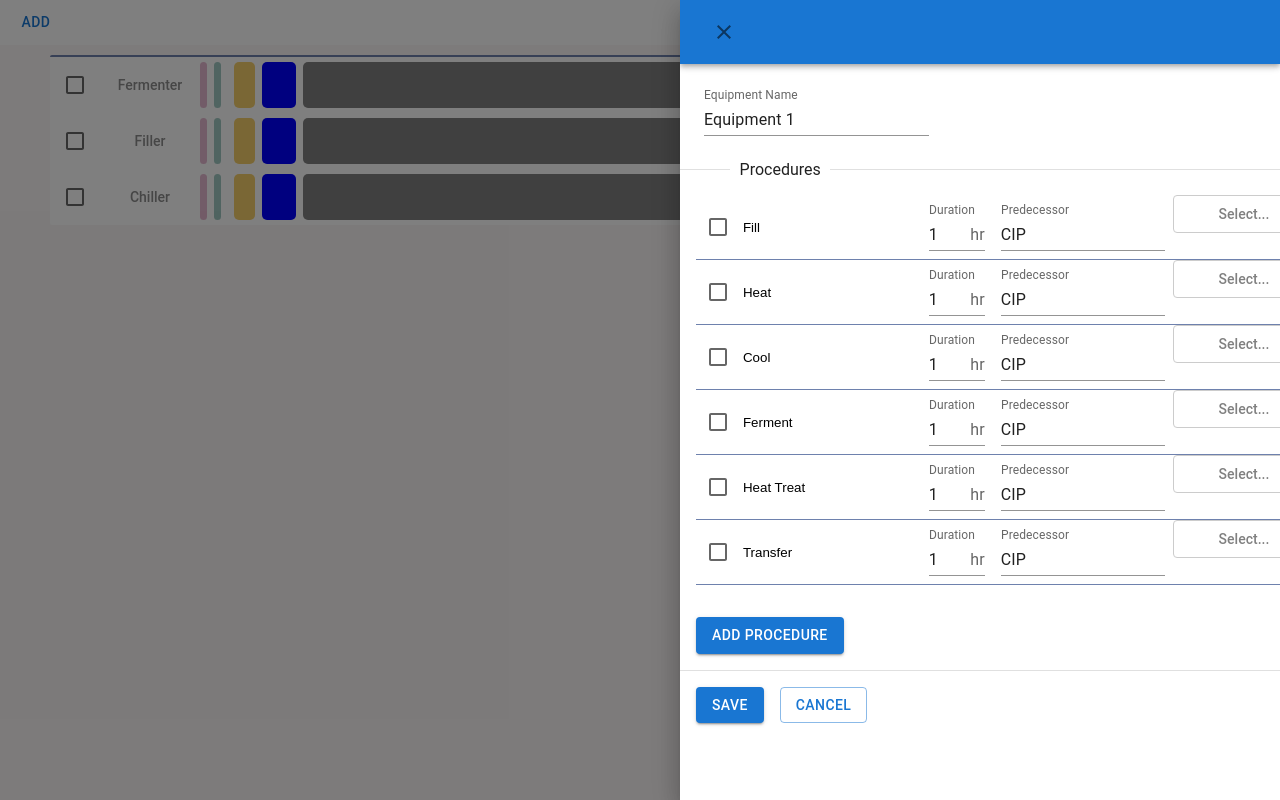
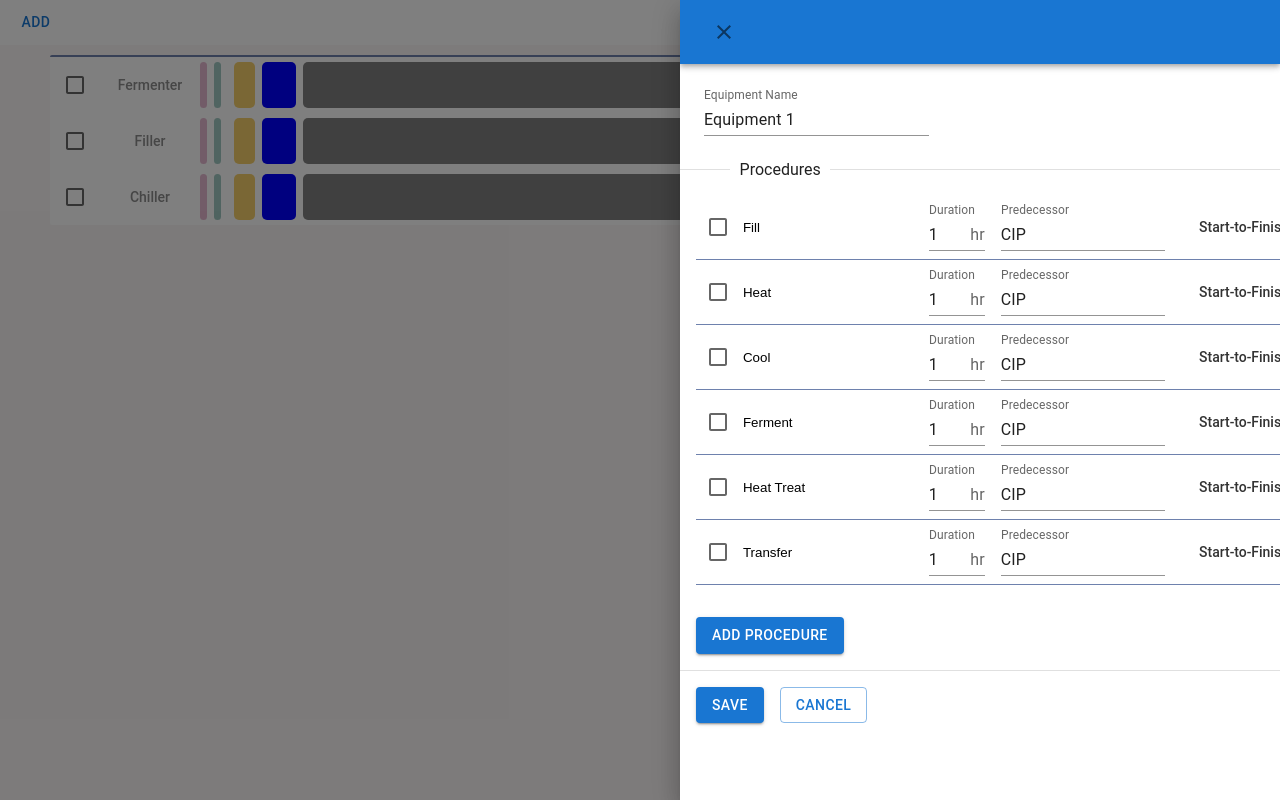
Before and after one commit to mama4294/process-app, a Next.js app: page / in a window 1280 px wide. Both pictures are taken after a click on the button "ADD". Built offline with nearby package versions, Linux system fonts and the light colour scheme.

Commit message:
fixes dropdown selection bug and adds styles

```diff
--- a/components/editEquipment.js
+++ b/components/editEquipment.js
@@ -54,7 +54,7 @@ const EquipmentInputForm = ({ handleClose }) => {
       predecessor: "CIP",
       offset: 0,
       offsetUnit: "hr",
-      type: "SF",
+      type: "Start-to-Finish",
       resources: [],
     },
     {
@@ -68,7 +68,7 @@ const EquipmentInputForm = ({ handleClose }) => {
       predecessor: "CIP",
       offset: 0,
       offsetUnit: "hr",
-      type: "SF",
+      type: "Start-to-Finish",
       resources: [],
     },
     {
@@ -82,7 +82,7 @@ const EquipmentInputForm = ({ handleClose }) => {
       predecessor: "CIP",
       offset: 0,
       offsetUnit: "hr",
-      type: "SF",
+      type: "Start-to-Finish",
       resources: [],
     },
     {
@@ -96,7 +96,7 @@ const EquipmentInputForm = ({ handleClose }) => {
       predecessor: "CIP",
       offset: 0,
       offsetUnit: "hr",
-      type: "SF",
+      type: "Start-to-Finish",
       resources: [],
     },
     {
@@ -110,7 +110,7 @@ const EquipmentInputForm = ({ handleClose }) => {
       predecessor: "CIP",
       offset: 0,
       offsetUnit: "hr",
-      type: "SF",
+      type: "Start-to-Finish",
       resources: [],
     },
     {
@@ -124,7 +124,7 @@ const EquipmentInputForm = ({ handleClose }) => {
       predecessor: "CIP",
       offset: 0,
       offsetUnit: "hr",
-      type: "SF",
+      type: "Start-to-Finish",
       resources: [],
     },
   ];
@@ -135,7 +135,7 @@ const EquipmentInputForm = ({ handleClose }) => {
     predecessor: "CIP",
     offset: 0,
     offsetUnit: "hr",
-    type: "SF",
+    type: "Start-to-Finish",
     resources: [],
   };
   const [equipment, setEquipment] = useState(defaultEquipment);
@@ -290,10 +290,10 @@ const ProcedureRow = ({ procedure, numColumns, handleChangeProcedure }) => {
           value={type}
           onChange={handleChangeProcedure(id, "type")}
           options={[
-            { label: "Start-to-Finish", value: "SF" },
-            { label: "Start-to-Start", value: "SS" },
-            { label: "Finish-to-Finish", value: "FF" },
-            { label: "Finish-to-Start", value: "FS" },
+            { label: "Start-to-Finish", value: "Start-to-Finish" },
+            { label: "Start-to-Start", value: "Start-to-Start" },
+            { label: "Finish-to-Finish", value: "Finish-to-Finish" },
+            { label: "Finish-to-Start", value: "Finish-to-Start" },
           ]}
         />
       </div>
--- a/components/inputs/dropdown.js
+++ b/components/inputs/dropdown.js
@@ -1,14 +1,33 @@
 import React from "react";
 import styles from "../../styles/components.module.css";
 import Select from "react-select";
+
+const customStyles = {
+  option: (provided, state) => ({
+    ...provided,
+    // borderBottom: "2px dotted green",
+    // color: state.isSelected ? "yellow" : "black",
+    // backgroundColor: state.isSelected ? "green" : "white",
+  }),
+  control: (provided, state) => ({
+    ...provided,
+    height: "100%",
+    border: state.isFocused ? "1px solid #0070f3" : 0,
+    boxShadow: "none",
+    "&:hover": {
+      borderBottom: "1px solid black",
+    },
+  }),
+};
 
 const Dropdown = ({ id, options, value, onChange, defaultValue }) => {
   return (
     <Select
       options={options}
+      styles={customStyles}
+      className={styles.dropdown}
       inputId={id}
-      value={value}
-      className={styles.textInput}
+      value={{ label: value }}
       defaultValue={defaultValue}
       onChange={onChange}
     />
--- a/styles/components.module.css
+++ b/styles/components.module.css
@@ -4,7 +4,16 @@
     border: 0px;
 }
 
+.textInput:hover{
+    outline: none;
+    border-bottom: 1px solid black;
+}
+
 .textInput:focus{
     outline: none;
     border-bottom: 1px solid #0070f3;
 }
+
+.dropdown{
+    height: 100%;
+}
```
